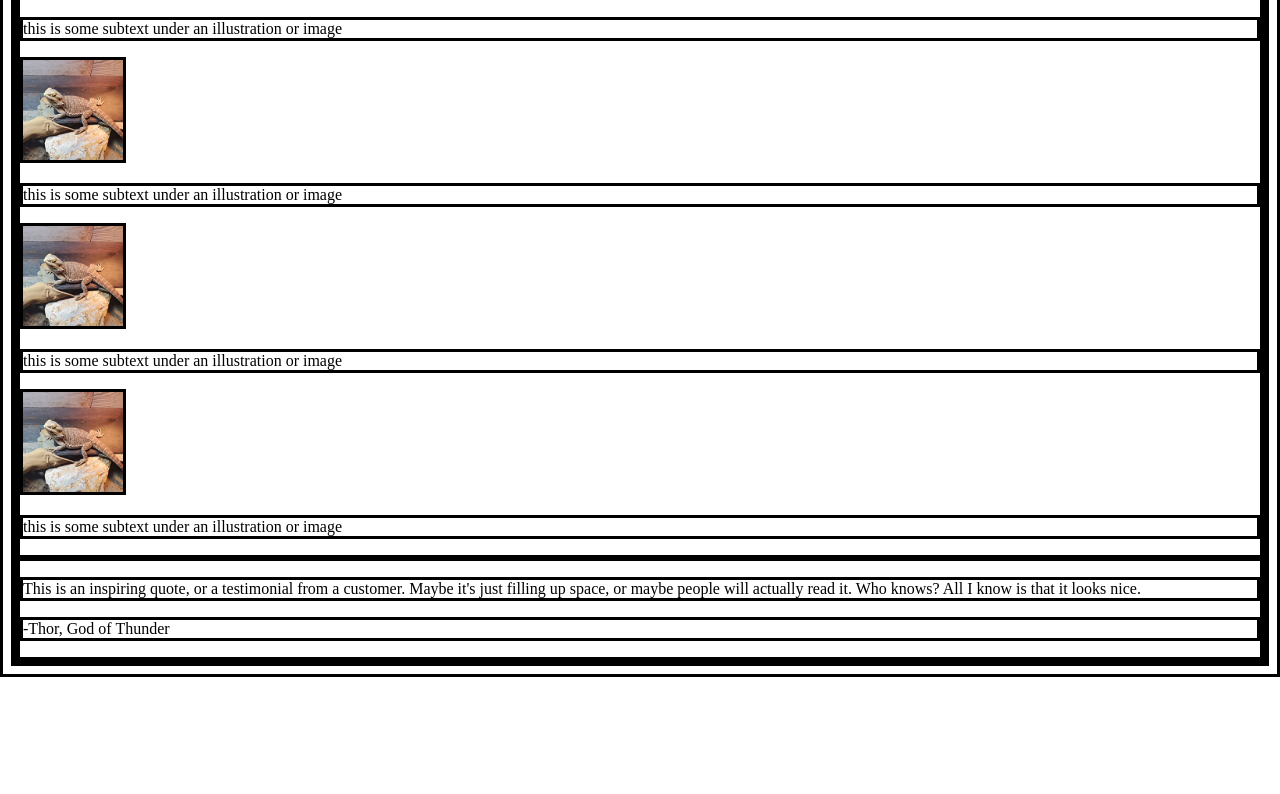
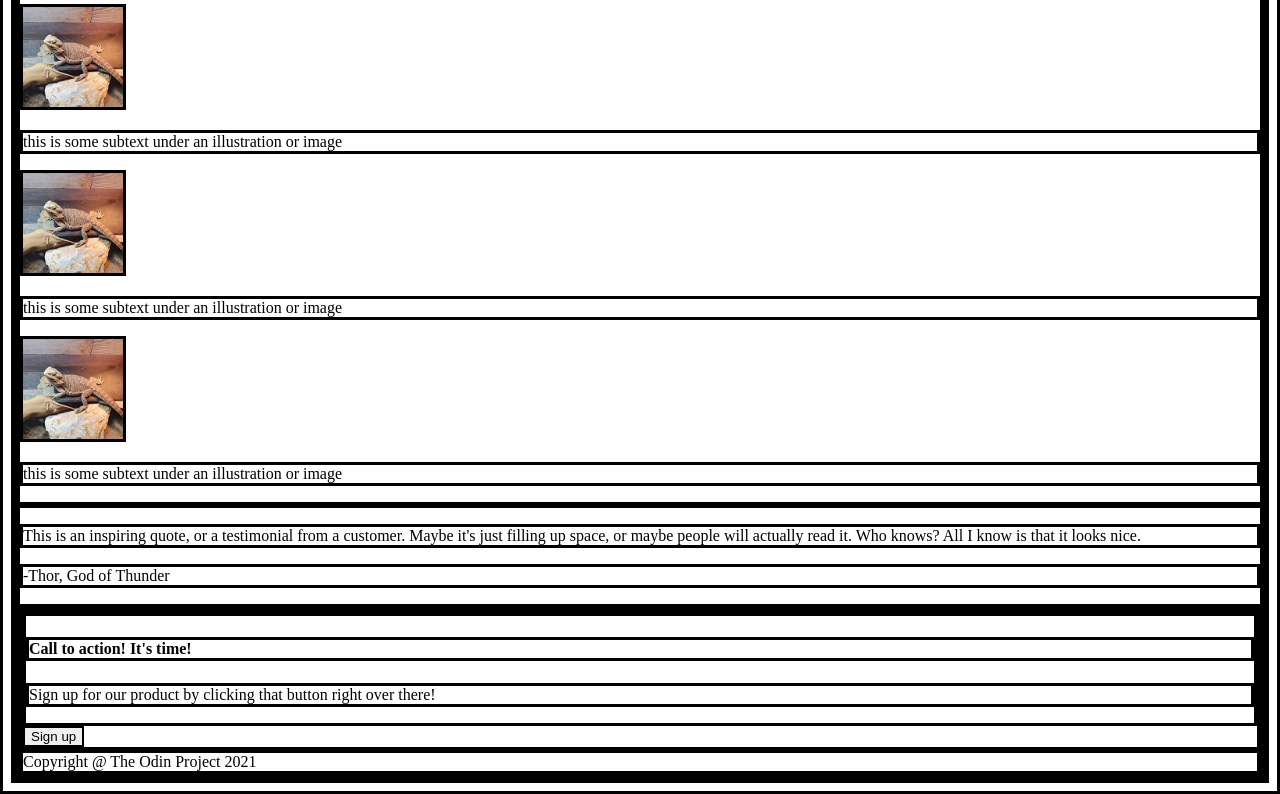
Before and after one commit to calbush/Landing-Page, a plain HTML site: page index.html in a window 1280 px wide. Shown: the part 743-1537 px from the top of the page. Before the commit the page ends 1420 px from the top, so only its background shows below. Drawn offline with Linux system fonts and the light colour scheme.

Commit message:
Adjust containers for realignment

```diff
--- a/index.html
+++ b/index.html
@@ -16,9 +16,11 @@
             </ul>
             </div>
             <div class="content">
-                <h1>This website is awesome</h1>
-                <p>This website has some subtext that goes here under the main title. It's a smaller font and the color is lower contrast.</p>
-                <button>Sign Up</button>
+                <div class="leftcontent">
+                <div class="contentheader">This website is awesome</div>
+                <div class="contenttext">This website has some subtext that goes here under the main title. It's a smaller font and the color is lower contrast.</div>
+                <button class="signup1">Sign Up</button>
+                </div>
                 <img src="images/leachianus.jpg" alt="Leachianus Gecko sitting on a branch" class="large">
             </div>
         </div>
@@ -38,6 +40,18 @@
                 <p>This is an inspiring quote, or a testimonial from a customer. Maybe it's just filling up space, or maybe people will actually read it. Who knows? All I know is that it looks nice.</p>
                 <p>-Thor, God of Thunder</p>
             </div>
+            <div class="lastcontainer">
+                <div class="infobar">
+                    <div class="text">
+                    <h4>Call to action! It's time!</h4>
+                    <p>Sign up for our product by clicking that button right over there!</p>
+                    </div>
+                    <button class="signup2">Sign up</button>
+                </div>
+                <div class="footer">
+                    Copyright @ The Odin Project 2021
+                </div>
+            </div>
         </div>
     </body>
 
```
